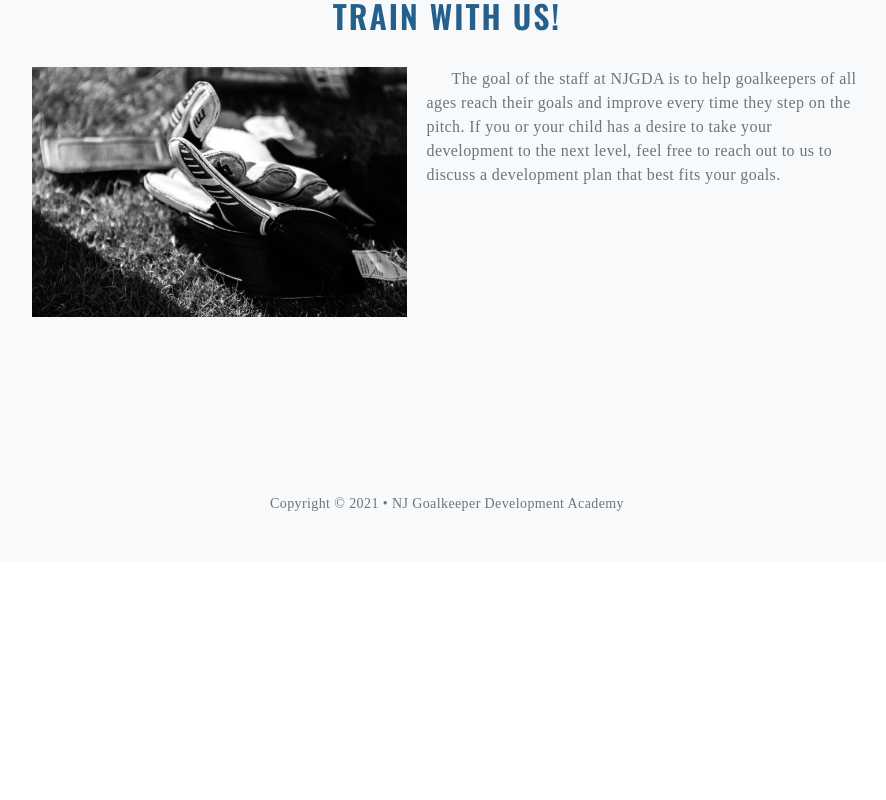
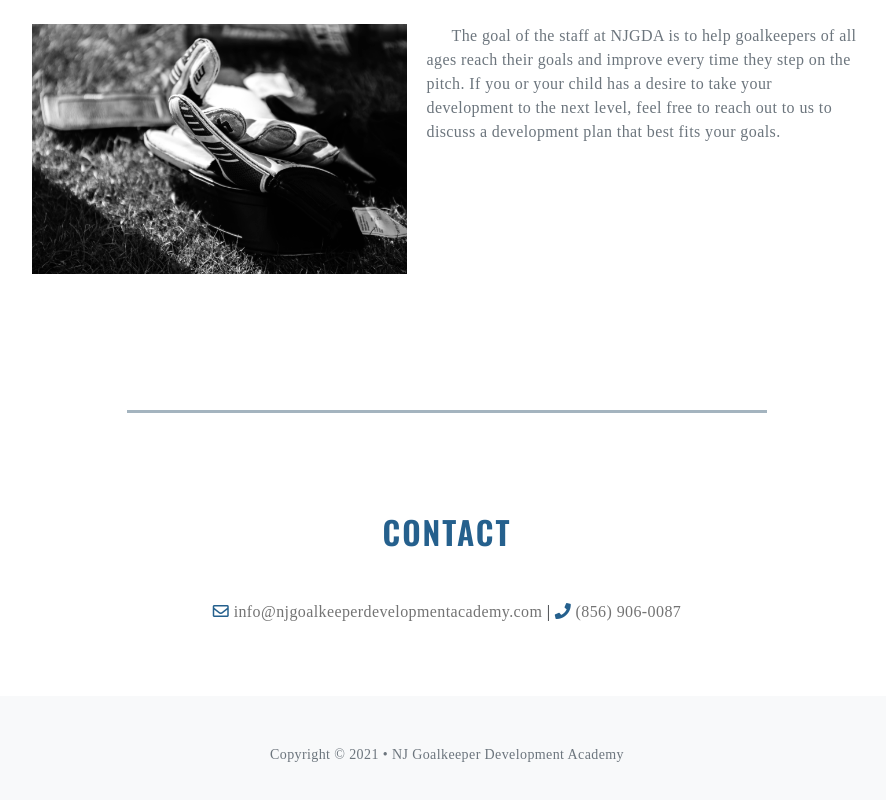
Before and after one commit to acucunato/nj-goalie, a React (Create React App) app: page / in a window 1280 px wide. Shown: the part 718-1518 px from the top of the page, without its empty margins (193-1079 px from the left). Before the commit the page ends 1280 px from the top, so only its background shows below. Built offline with nearby package versions, Linux system fonts and the light colour scheme; a web font is replaced by a local one.

Commit message:
last push, added contact info, updated homepage

```diff
--- a/src/App.css
+++ b/src/App.css
@@ -75,7 +75,7 @@ header.masthead {
 
 .page-section-about {
   padding: 8rem 0;
-  background-color: #f8f9fa;
+  background-color: white;
 }
 
 .goalieGloves {
@@ -105,3 +105,21 @@ header.masthead {
     margin-bottom: 16px;
   }
 }
+
+/* contact homepage */
+.page-section-contact {
+  padding: 0.5rem 0;
+  background-color: white;
+}
+
+.contactHeadline {
+  font-weight: bold;
+  color: #25608d;
+}
+
+.horizontal-line-homepage {
+  border-top: 3px solid #a4b4bf;
+  width: 50%;
+  margin: 0 auto;
+  padding-bottom: 100px;
+}
--- /dev/null
+++ b/src/components/ContactHP.js
@@ -0,0 +1,38 @@
+import React from "react";
+
+// Contact section below About
+
+function ContactHP() {
+  return (
+    <section className="page-section-contact">
+      <div class="horizontal-line-homepage"></div>
+      <div className="container">
+        <div className="row justify-content-center">
+          <div className="col-lg-9">
+            <h2 className="text-center mt-0 contactHeadline">Contact</h2>
+            <br />
+            <div className="container text-center pb-5">
+              <p className="mx-5 mt-3">
+                <i class="far fa-envelope"></i>
+                <a
+                  className="email-address"
+                  href="info@njgoalkeeperdevelopmentacademy.com"
+                >
+                  {" "}
+                  info@njgoalkeeperdevelopmentacademy.com{" "}
+                </a>{" "}
+                | <i class="fas fa-phone"></i>
+                <a className="phone-number" href="tel:+1-856-906-0087">
+                  {" "}
+                  (856) 906-0087
+                </a>
+              </p>
+            </div>
+          </div>
+        </div>
+      </div>
+    </section>
+  );
+}
+
+export default ContactHP;
--- a/src/components/Jumbotron.js
+++ b/src/components/Jumbotron.js
@@ -10,9 +10,6 @@ function Jumbotron() {
           <h1 className="col-lg-10 align-self-end headline">
             NJ Goalkeeper Development Academy
           </h1>
-          <div className="col-lg-8 align-self-baseline">
-            <p className="tagLine">tagline</p>
-          </div>
         </div>
       </div>
     </header>
--- /dev/null
+++ b/src/pages/Contact.css
@@ -0,0 +1,14 @@
+.fa-envelope,
+.fa-phone {
+  color: #25608d;
+}
+
+.phone-number,
+.email-address {
+  color: rgba(0, 0, 0, 0.55);
+}
+
+.phone-number:hover,
+.email-address:hover {
+  color: rgba(0, 0, 0, 0.65);
+}
--- a/src/pages/Contact.js
+++ b/src/pages/Contact.js
@@ -1,11 +1,43 @@
 import React from "react";
-// import Nav from "../components/Nav";
+import Footer from "../components/Footer";
+import Nav from "../components/Nav";
+import "./Contact.css";
 
 function Contact() {
   return (
     <>
-      {/* <Nav /> */}
-      <div>contact</div>
+      <Nav />
+      <div className="hero">
+        <div className="pagesHeader">
+          <h1 className="pagesh1">Contact Us</h1>
+        </div>
+      </div>
+      <div className="container text-center">
+        <h2 className="text-center mt-0 titleText">Contact</h2>
+        <p className="mx-5 mt-3">
+          If you have any questions about our services or would like to further
+          discuss training with us, please contact us using the information
+          below.
+        </p>
+      </div>
+      <div className="container text-center pb-5">
+        <p className="mx-5 mt-3">
+          <i class="far fa-envelope"></i>
+          <a
+            className="email-address"
+            href="info@njgoalkeeperdevelopmentacademy.com"
+          >
+            {" "}
+            info@njgoalkeeperdevelopmentacademy.com{" "}
+          </a>{" "}
+          | <i class="fas fa-phone"></i>
+          <a className="phone-number" href="tel:+1-856-906-0087">
+            {" "}
+            (856) 906-0087
+          </a>
+        </p>
+      </div>
+      <Footer />
     </>
   );
 }
--- a/src/pages/HomePage.js
+++ b/src/pages/HomePage.js
@@ -1,5 +1,6 @@
 import React from "react";
 import AboutHP from "../components/AboutHP";
+import ContactHP from "../components/ContactHP";
 import Footer from "../components/Footer";
 import Jumbotron from "../components/Jumbotron";
 import Nav from "../components/Nav";
@@ -10,6 +11,7 @@ function HomePage() {
       <Nav />
       <Jumbotron />
       <AboutHP />
+      <ContactHP />
       <Footer />
     </>
   );
--- a/src/pages/Staff.js
+++ b/src/pages/Staff.js
@@ -59,7 +59,7 @@ function Staff() {
           <ul className="coachingExperienceList">
             <li className="list-item">
               <i class="far fa-futbol px-2"></i>
-              Licensed Coach
+              USSF Licensed Coach
             </li>
             <li className="list-item">
               <i class="far fa-futbol px-2"></i>NSCAA/ United Soccer Coaches
--- a/src/pages/Training.js
+++ b/src/pages/Training.js
@@ -23,7 +23,7 @@ function Training() {
         </p>
       </div>
       <div className="mx-5 mt-3 text-center">
-        <h5 className="dk-blue-header">Types of Focus</h5>
+        <h5 className="dk-blue-header">Areas of Focus</h5>
         <ul className="trainingList">
           <li className="list-item">
             <i class="far fa-futbol px-2"></i>Footwork
```
